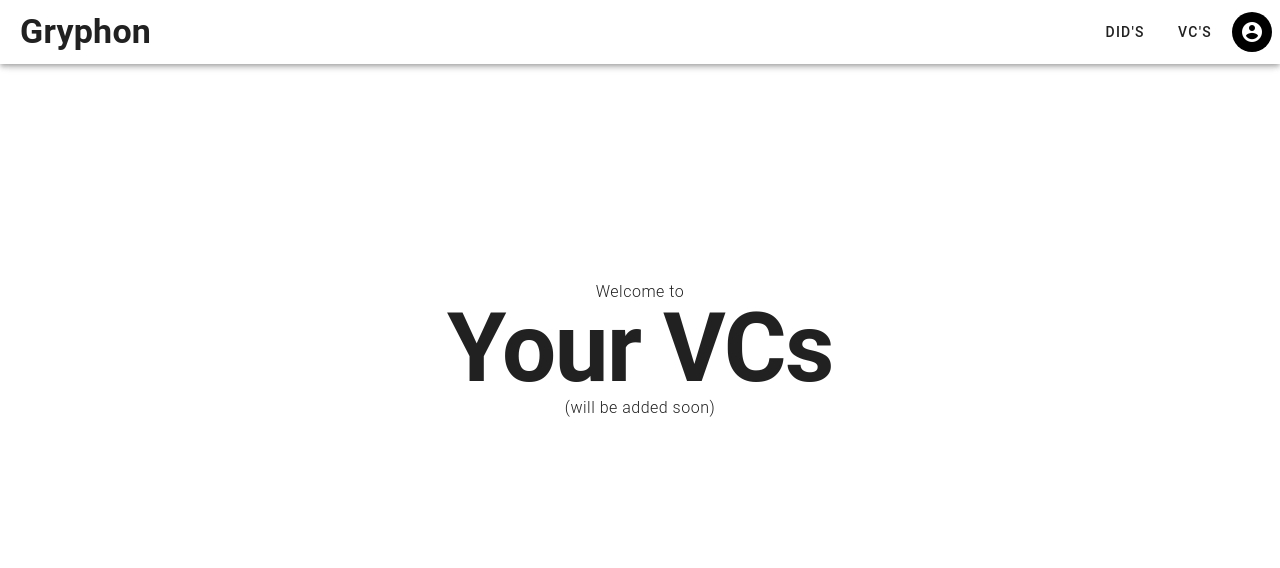
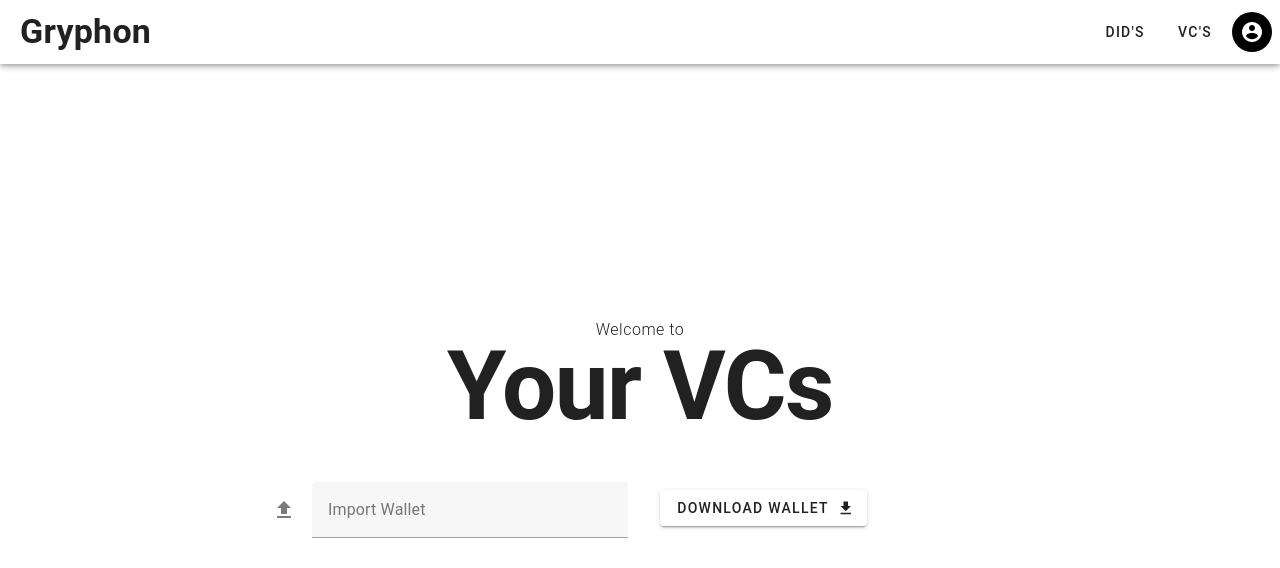
Before and after one commit to KRolander/Gryphon, a Vue app in the folder frontend/: page /vcs in a window 1280 px wide. Shown: the top 568 px of the page. Built offline with nearby package versions, Linux system fonts and the light colour scheme; sample sign-in values are in the browser's storage.

Commit message:
✨ Basic VC Page

```diff
--- a/frontend/src/views/VCsPage.vue
+++ b/frontend/src/views/VCsPage.vue
@@ -1,15 +1,37 @@
 <template>
-  <v-container class="fill-height d-flex justify-center" max-width="600" max-height="600">
+  <v-container class="fill-height d-flex flex-column align-center justify-center" max-width="800">
     <div>
       <div class="mb-8 text-center">
         <div class="text-body-1 font-weight-light mb-n1">Welcome to</div>
         <h1 class="text-h1 font-weight-bold">Your VCs</h1>
-        <div class="text-body-1 font-weight-light mb-n1">(will be added soon)</div>
       </div>
     </div>
+
+    <WalletManager v-slot="{ wallet, ready }">
+      <template v-if="ready">
+
+      </template>
+    </WalletManager>
   </v-container>
 </template>
 
-<script lang="js"></script>
+<script lang="js">
+/* ----------------------- IMPORTS ----------------------- */
+import WalletManager from '@/components/wallet/WalletManager.vue';
+
+/* ----------------------- CONFIG ----------------------- */
+export default {
+  name: "VCsPage",
+  components: { WalletManager },
+  data() {
+    return {
+      VCs: []
+    };
+  },
+  methods: {
+
+  }
+};
+</script>
 
 <style lang="css" scoped></style>
```
